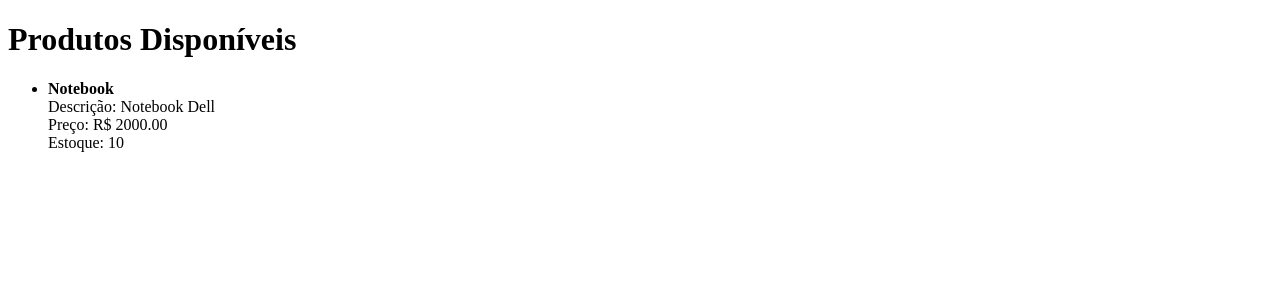
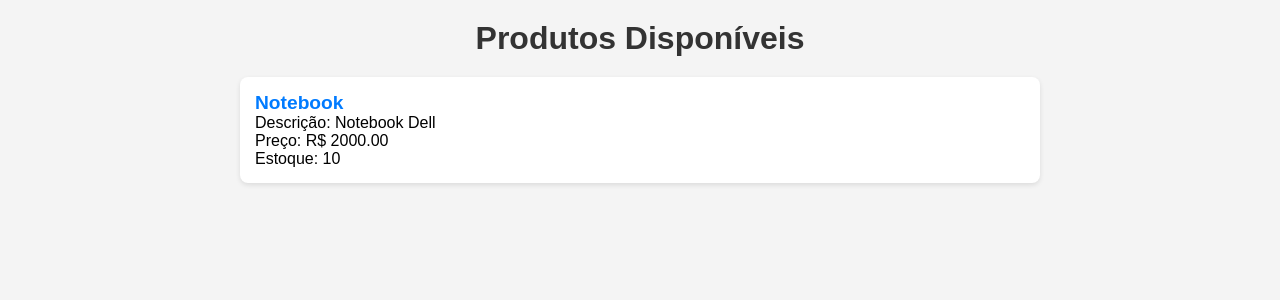
Before and after one commit to FCoppolla/AULA-DJANGO, a Django app: page / in a window 1280 px wide. Shown: the top 300 px of the page. Run offline with Django 5.2, Linux system fonts and the light colour scheme; data comes from the database, SQL or seed files in the repository.

Commit message:
Adicionar css e js

```diff
--- /dev/null
+++ b/projeto/loja_informatica/static/css/styles.css
@@ -0,0 +1,48 @@
+/* Geral */
+body {
+    font-family: Arial, sans-serif;
+    background-color: #f4f4f4;
+    margin: 0;
+    padding: 0;
+}
+
+/* Cabeçalho */
+h1 {
+    text-align: center;
+    color: #333;
+    margin: 20px 0;
+}
+
+/* Lista de produtos */
+ul {
+    list-style-type: none;
+    padding: 0;
+    max-width: 800px;
+    margin: 20px auto;
+}
+
+li {
+    background-color: #fff;
+    margin: 10px 0;
+    padding: 15px;
+    border-radius: 8px;
+    box-shadow: 0 2px 5px rgba(0, 0, 0, 0.1);
+}
+
+/* Destaques */
+li strong {
+    font-size: 1.2em;
+    color: #007BFF;
+}
+
+li p {
+    margin: 10px 0;
+    font-size: 0.9em;
+    color: #666;
+}
+
+/* Mensagem quando vazio */
+p {
+    text-align: center;
+    color: #999;
+}
--- /dev/null
+++ b/projeto/loja_informatica/static/js/scripts.js
@@ -0,0 +1,18 @@
+document.addEventListener("DOMContentLoaded", function() {
+    const products = document.querySelectorAll("li");
+    if (products.length > 0) {
+        products.forEach((product, index) => {
+            // Adiciona um evento de hover para destacar o produto
+            product.addEventListener("mouseenter", () => {
+                product.style.backgroundColor = "#e0f7fa";
+                product.style.transform = "scale(1.02)";
+                product.style.transition = "all 0.2s ease-in-out";
+            });
+
+            product.addEventListener("mouseleave", () => {
+                product.style.backgroundColor = "#fff";
+                product.style.transform = "scale(1)";
+            });
+        });
+    }
+});
--- a/projeto/loja_informatica/templates/loja_informatica/lista_produtos.html
+++ b/projeto/loja_informatica/templates/loja_informatica/lista_produtos.html
@@ -1,8 +1,11 @@
 <!DOCTYPE html>
 <html>
-<head>
-    <title>Loja de Informática</title>
-</head>
+    <head>
+        {% load static %}
+        <title>Loja de Informática</title>
+        <link rel="stylesheet" href="{% static 'css/styles.css' %}">
+        <script src="{% static 'js/scripts.js' %}" defer></script>
+    </head>
 <body>
     <h1>Produtos Disponíveis</h1>
     <ul>
@@ -17,5 +20,6 @@
         <p>Não há produtos disponíveis no momento.</p>
         {% endfor %}
     </ul>
+    <script src="{% static 'js/scripts.js' %}" defer></script>
 </body>
 </html>
--- a/projeto/projeto/settings.py
+++ b/projeto/projeto/settings.py
@@ -118,6 +118,8 @@ USE_TZ = True
 
 STATIC_URL = 'static/'
 
+
+
 # Default primary key field type
 # https://docs.djangoproject.com/en/5.0/ref/settings/#default-auto-field
 
```
